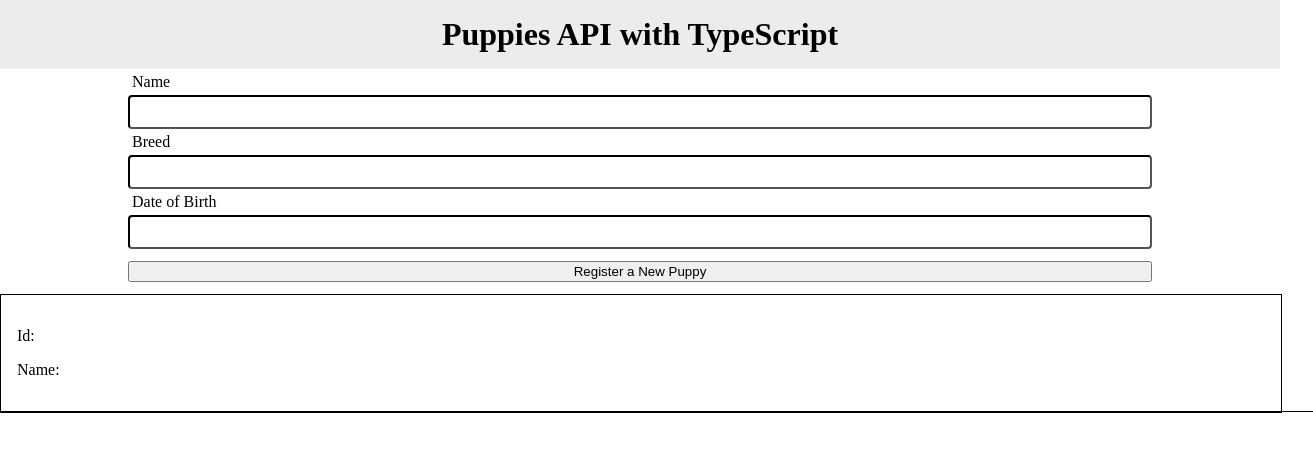
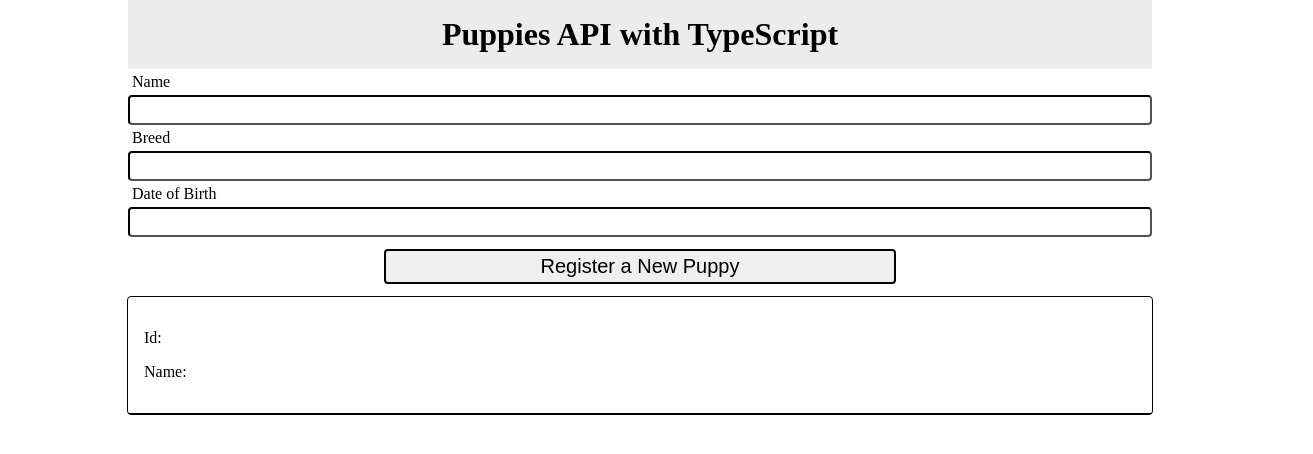
Before and after one commit to PawelObrzut/TypeScript-inReact-2, a React (Create React App) app: page / in a window 1280 px wide. Shown: the top 454 px of the page, 1313 px wide, since content can reach past the window. Built offline with nearby package versions, Linux system fonts and the light colour scheme; no server answers.

Commit message:
corrects the form

```diff
--- a/src/Components/Form/Form.css
+++ b/src/Components/Form/Form.css
@@ -13,11 +13,22 @@
 .inputFormText {
   border-color: rgb(83, 83, 83);
   border-radius: 0.25rem;
-  font-size: 1.5rem;
+  font-size: 1rem;
+  padding: 0.25rem;
 }
 
 .inputFormSubmit {
-  margin-top: 0.75rem;
-  margin-bottom: 0.75rem;
+  margin: 0.75rem auto;
+  font-size: 1.25rem;
   cursor: pointer;
+  border: solid 2px #000;
+  border-radius: 0.25rem;
+  padding: 0.25rem;
+  width: 50%;
+  min-width: 15rem;
 }
+
+.inputFormSubmit:hover {
+  background-color: rgb(65, 51, 51);
+  color: #fff;
+}
--- a/src/Components/Form/Form.tsx
+++ b/src/Components/Form/Form.tsx
@@ -1,21 +1,34 @@
-import React from 'react'
+import React, { MouseEvent, useRef } from 'react'
 import './Form.css';
 
+// interface FromProps {
+//   handleSubmit: (event: React.MouseEventHandler<HTMLInputElement>) => void
+// }
+
 const Form = () => {
+
+  const inputName = useRef<HTMLInputElement>(null)
+  const inputBreed = useRef<HTMLInputElement>(null)
+  const inputBirthDate = useRef<HTMLInputElement>(null)
   const inputForm = document.querySelector<HTMLFormElement>('.inputForm');
-  const name = document.querySelector<HTMLInputElement>('#name');
-  const breed = document.querySelector<HTMLInputElement>('#breed');
-  const birthData = document.querySelector<HTMLInputElement>('#dateOfBirth')
+
+  const handleSubmit = (event: MouseEvent<HTMLInputElement>) => {
+    event.preventDefault();
+    console.log('Name ', inputName.current?.value)
+    console.log('Breed ', inputBreed.current?.value)
+    console.log('Date Of Birth ', inputBirthDate.current?.value)
+    inputForm?.reset();
+  }
 
   return (
     <form className="inputForm">
       <label className="labelForm" htmlFor="name">Name</label>
-      <input className="inputFormText" type="text" id="name" />
+      <input className="inputFormText" type="text" id="name" ref={inputName}/>
       <label className="labelForm" htmlFor="breed">Breed</label>
-      <input className="inputFormText" type="text" id="breed" />
+      <input className="inputFormText" type="text" id="breed" ref={inputBreed}/>
       <label className="labelForm" htmlFor="dateOfBirth">Date of Birth</label>
-      <input className="inputFormText" type="text" id="dateOfBirth" />
-      <input className="inputFormSubmit" type="submit" value="Register a New Puppy"/>
+      <input className="inputFormText" type="text" id="dateOfBirth" ref={inputBirthDate}/>
+      <input className="inputFormSubmit" type="submit" value="Register a New Puppy" onClick={handleSubmit} />
     </form>
   )
 }
--- a/src/Components/Header/Header.css
+++ b/src/Components/Header/Header.css
@@ -1,6 +1,8 @@
 .headerTitle {
   text-align: center;
   background-color: rgb(236, 236, 236);
+  width: 80%;
+  margin: auto;
 }
 
 .headerTitle h1 {
--- a/src/Components/Main/MainContainer.css
+++ b/src/Components/Main/MainContainer.css
@@ -1,13 +1,13 @@
 .mainContainer {
   list-style: none;
-  width: 100%;
+  width: 80%;
   border: 1px solid black;
-  margin: 0;
+  border-radius: 0.25rem;
+  margin: 0 auto;
   padding: 0;
 }
 
 .mainContainerItem {
-  width: 100%;
   border-bottom: solid 1px #000;
   text-align: left;
   padding: 1rem;
```
